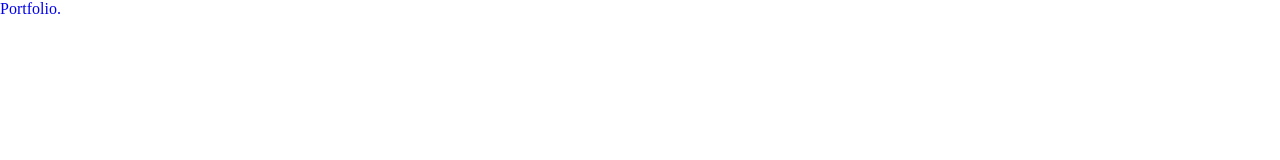
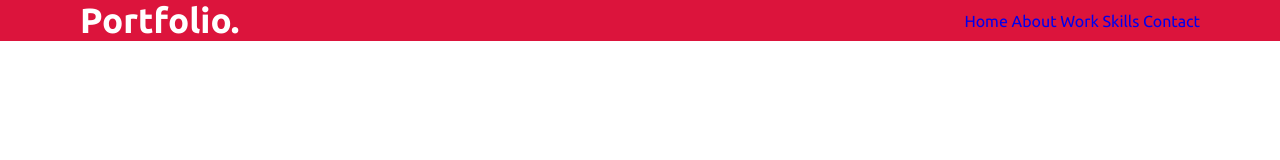
Before and after one commit to bindi-v/Portfolio_Sample, a plain HTML site: page index1.html in a window 1280 px wide. Drawn offline with Linux system fonts and the light colour scheme.

Commit message:
add styling to new html

```diff
--- a/index1.html
+++ b/index1.html
@@ -16,6 +16,13 @@
     <nav class="navbar">
         <div class="max-width">
             <div class="logo"><a href="#">Portfo<span>lio.</span></a></div>
+            <ul class="menu">
+                <li><a href="#">Home</a></li>
+                <li><a href="#">About</a></li>
+                <li><a href="#">Work</a></li>
+                <li><a href="#">Skills</a></li>
+                <li><a href="#">Contact</a></li>
+            </ul>
         </div>
     </nav>
 </body>
--- a/style1.css
+++ b/style1.css
@@ -9,3 +9,29 @@
     text-decoration: none;
 
 }
+.max-width{
+    max-width: 1300px;
+    padding: 0 80px;
+    margin: auto;
+}
+/* navbar styling */
+.navbar {
+    position: fixed;
+    width: 100%;
+    background: crimson;
+    font-family: 'Ubuntu', sans-serif;
+}
+.navbar .max-width{
+    display: flex;
+    align-items: center;
+    justify-content: space-between;
+}
+.navbar .logo a {
+    color: #fff;
+    font-size: 35px;
+    font-weight: 600;
+}
+.navbar .menu li {
+    list-style: none;
+    display: inline-block;
+}
```
